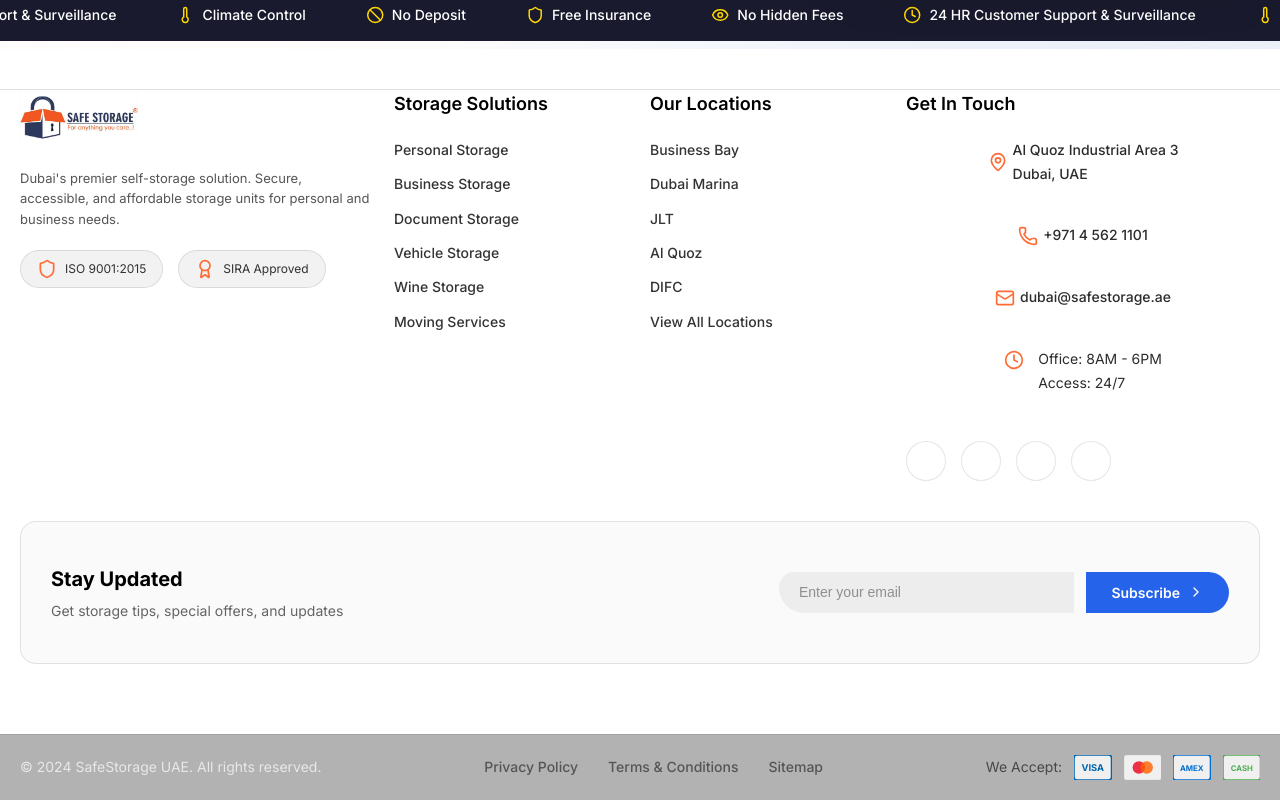
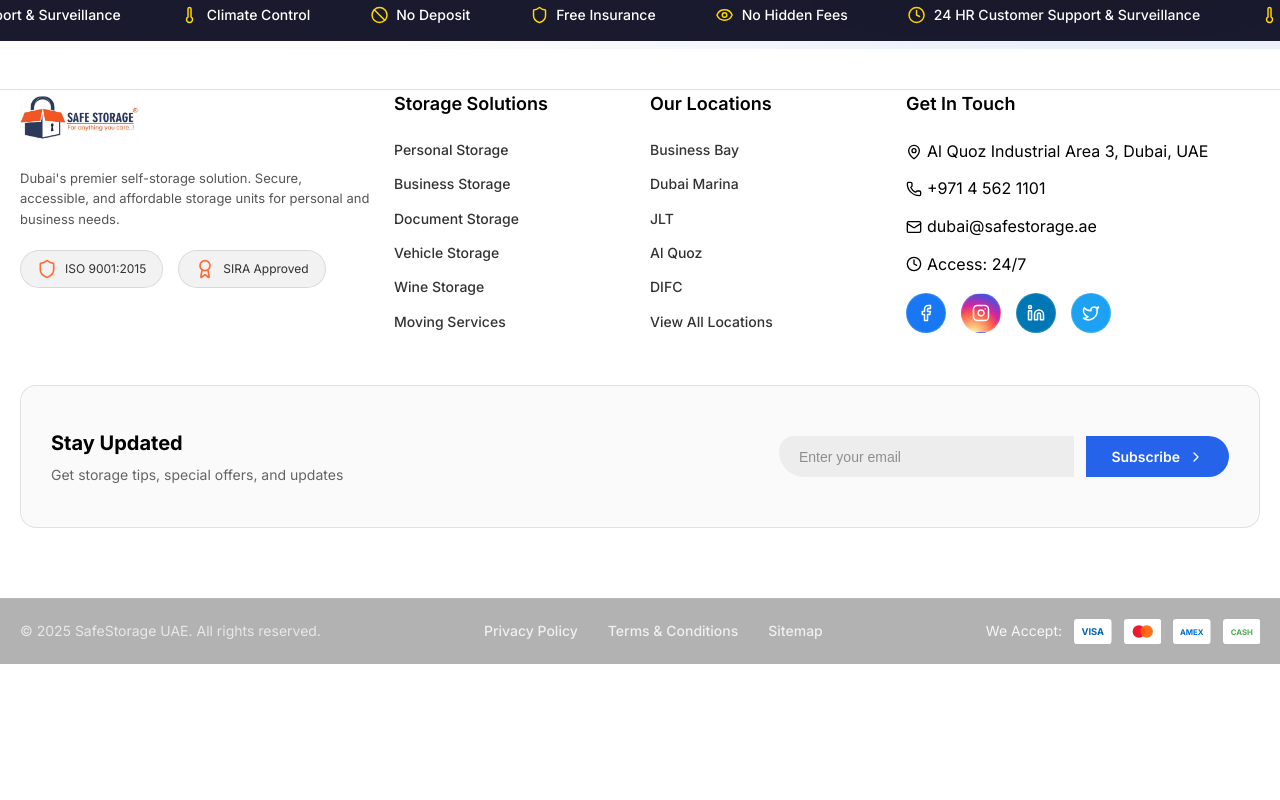
Before and after one commit to safestoragein/safestorage_global, a React (Vite) app: page /uae in a window 1280 px wide. Shown: the part 731-1531 px from the top of the page. After the commit the page ends 1395 px from the top, so only its background shows below. Built offline with nearby package versions, Linux system fonts and the light colour scheme.

Commit message:
Update footer bottom to dark blue background with white text

```diff
--- a/src/components/uae/UAEFooter.css
+++ b/src/components/uae/UAEFooter.css
@@ -163,30 +163,53 @@ a.contact-link:hover svg {
 }
 
 /* Social Links */
+/* ---------- Social Links with Brand Colors ---------- */
 .social-links {
   display: flex;
   gap: 12px;
+  margin-top: 16px;
 }
 
 .social-links a {
-  width: 40px;
-  height: 40px;
   display: flex;
   align-items: center;
   justify-content: center;
-  background: rgba(0, 0, 0, 0.05);
-  border: 1px solid rgba(0, 0, 0, 0.1);
+  width: 36px;
+  height: 36px;
   border-radius: 50%;
-  color: rgba(0, 0, 0, 0.7);
-  transition: all 0.3s;
+  background-color: #ffffff; /* white base for contrast */
+  color: #ffffff;
+  border: 1px solid rgba(255, 255, 255, 0.15);
+  transition: all 0.25s ease-in-out;
 }
 
+/* Facebook */
+.social-links a[aria-label="Facebook"] {
+  background-color: #1877F2;
+}
+
+/* Instagram gradient look */
+.social-links a[aria-label="Instagram"] {
+  background: radial-gradient(circle at 30% 107%, #fdf497 0%, #fdf497 5%, #fd5949 45%, #d6249f 60%, #285AEB 90%);
+}
+
+/* LinkedIn */
+.social-links a[aria-label="LinkedIn"] {
+  background-color: #0077B5;
+}
+
+/* Twitter (now X) */
+.social-links a[aria-label="Twitter"] {
+  background-color: #1DA1F2;
+}
+
+/* Hover effect – a subtle glow */
 .social-links a:hover {
-  background: #ff6b35;
-  border-color: #ff6b35;
-  color: white;
-  transform: translateY(-3px);
+  transform: translateY(-2px);
+  box-shadow: 0 4px 10px rgba(255, 255, 255, 0.25);
+  filter: brightness(1.1);
 }
+
 
 /* Newsletter */
 .footer-newsletter {
@@ -267,8 +290,9 @@ a.contact-link:hover svg {
 /* Bottom Bar */
 .footer-bottom {
   padding: 20px 0;
-  background: rgba(0, 0, 0, 0.02);
-  border-top: 1px solid rgba(0, 0, 0, 0.1);
+  background: #1e3a5f;
+  border-top: 1px solid rgba(255, 255, 255, 0.1);
+  color: white;
 }
 
 .bottom-content {
@@ -280,7 +304,7 @@ a.contact-link:hover svg {
 
 .copyright p {
   font-size: 14px;
-  color: rgba(0, 0, 0, 0.6);
+  color: rgba(255, 255, 255, 0.9);
   margin: 0;
 }
 
@@ -290,14 +314,14 @@ a.contact-link:hover svg {
 }
 
 .legal-links a {
-  color: #555555 !important;
+  color: rgba(255, 255, 255, 0.8) !important;
   text-decoration: none;
   font-size: 14px;
   transition: color 0.3s;
 }
 
 .legal-links a:hover {
-  color: #ff6b35 !important;
+  color: #ff9b65 !important;
 }
 
 .payment-methods {
@@ -308,7 +332,7 @@ a.contact-link:hover svg {
 
 .payment-methods span {
   font-size: 14px;
-  color: rgba(0, 0, 0, 0.6);
+  color: rgba(255, 255, 255, 0.9);
 }
 
 .payment-methods img {
--- a/src/components/uae/UAEFooter.jsx
+++ b/src/components/uae/UAEFooter.jsx
@@ -1,6 +1,10 @@
 import React from 'react';
 import { Link } from 'react-router-dom';
-import { Phone, Mail, MapPin, Clock, Facebook, Instagram, Linkedin, Twitter, ChevronRight, Shield, Award } from 'lucide-react';
+import {
+  Phone, Mail, MapPin, Clock,
+  Facebook, Instagram, Linkedin, Twitter,
+  ChevronRight, Shield, Award
+} from 'lucide-react';
 import safeStorageLogo from '../../assets/safestorage-logo.jpeg';
 import './UAEFooter.css';
 
@@ -15,7 +19,7 @@ const UAEFooter = () => {
             <div className="footer-column company-info">
               <img src={safeStorageLogo} alt="SafeStorage" className="footer-logo" />
               <p className="company-description">
-                Dubai's premier self-storage solution. Secure, accessible,
+                Dubai&apos;s premier self-storage solution. Secure, accessible,
                 and affordable storage units for personal and business needs.
               </p>
               <div className="certifications">
@@ -56,35 +60,16 @@ const UAEFooter = () => {
               </ul>
             </div>
 
-            {/* Contact & Hours */}
+            {/* Get In Touch (Active Section) */}
             <div className="footer-column">
               <h3>Get In Touch</h3>
-              <div className="contact-info">
-                <a href="https://maps.google.com/?q=Al+Quoz+Industrial+Area+3+Dubai+UAE" target="_blank" rel="noopener noreferrer" className="contact-item contact-link">
-                  <MapPin size={16} />
-                  <div>
-                    <div>Al Quoz Industrial Area 3</div>
-                    <div>Dubai, UAE</div>
-                  </div>
-                </a>
-                <a href="tel:+97145621101" className="contact-item contact-link">
-                  <Phone size={16} />
-                  <span>+971 4 562 1101</span>
-                </a>
-                <a href="mailto:dubai@safestorage.ae" className="contact-item contact-link">
-                  <Mail size={16} />
-                  <span>dubai@safestorage.ae</span>
-                </a>
-                <div className="contact-item">
-                  <Clock size={16} />
-                  <div>
-                    <div>Office: 8AM - 6PM</div>
-                    <div>Access: 24/7</div>
-                  </div>
-                </div>
-              </div>
+              <ul className="footer-links">
+                <li><MapPin size={16} className="contact-icon" />Al Quoz Industrial Area 3, Dubai, UAE</li>
+                <li><Phone size={16} className="contact-icon" />+971 4 562 1101</li>
+                <li><Mail size={16} className="contact-icon" />dubai@safestorage.ae</li>
+                <li><Clock size={16} className="contact-icon" />Access: 24/7</li>
+              </ul>
 
-              {/* Social Links */}
               <div className="social-links">
                 <a href="#" aria-label="Facebook"><Facebook size={18} /></a>
                 <a href="#" aria-label="Instagram"><Instagram size={18} /></a>
@@ -92,6 +77,50 @@ const UAEFooter = () => {
                 <a href="#" aria-label="Twitter"><Twitter size={18} /></a>
               </div>
             </div>
+
+            {/* Contact & Hours (Hidden for now) */}
+            {/*
+            <div className="footer-column">
+              <h3>Get In Touch</h3>
+              <div className="contact-info">
+                <div className="contact-item">
+                  <MapPin size={18} className="contact-icon" />
+                  <a
+                    href="https://goo.gl/maps/your-location"
+                    target="_blank"
+                    rel="noopener noreferrer"
+                  >
+                    Al Quoz Industrial Area 3, Dubai, UAE
+                  </a>
+                </div>
+
+                <div className="contact-item">
+                  <Phone size={18} className="contact-icon" />
+                  <a href="tel:+97145621101">+971 4 562 1101</a>
+                </div>
+
+                <div className="contact-item">
+                  <Mail size={18} className="contact-icon" />
+                  <a href="mailto:dubai@safestorage.ae">dubai@safestorage.ae</a>
+                </div>
+
+                <div className="contact-item">
+                  <Clock size={18} className="contact-icon" />
+                  <div className="contact-hours">
+                    <span>Office: 8AM - 6PM</span>
+                    <span>Access: 24/7</span>
+                  </div>
+                </div>
+              </div>
+
+              <div className="social-links">
+                <a href="#" aria-label="Facebook"><Facebook size={18} /></a>
+                <a href="#" aria-label="Instagram"><Instagram size={18} /></a>
+                <a href="#" aria-label="LinkedIn"><Linkedin size={18} /></a>
+                <a href="#" aria-label="Twitter"><Twitter size={18} /></a>
+              </div>
+            </div>
+            */}
           </div>
 
           {/* Newsletter */}
@@ -122,7 +151,7 @@ const UAEFooter = () => {
         <div className="uae-container">
           <div className="bottom-content">
             <div className="copyright">
-              <p>© 2024 SafeStorage UAE. All rights reserved.</p>
+              <p>© 2025 SafeStorage UAE. All rights reserved.</p>
             </div>
             <div className="legal-links">
               <Link to="/uae/privacy">Privacy Policy</Link>
@@ -133,23 +162,23 @@ const UAEFooter = () => {
               <span>We Accept:</span>
               {/* Visa */}
               <svg viewBox="0 0 48 32" height="25">
-                <rect fill="#f0f0f0" stroke="#0066B2" strokeWidth="2" width="48" height="32" rx="4"/>
+                <rect fill="#ffffff" width="48" height="32" rx="4" />
                 <text x="24" y="20" fill="#0066B2" fontSize="12" fontWeight="bold" textAnchor="middle">VISA</text>
               </svg>
               {/* MasterCard */}
               <svg viewBox="0 0 48 32" height="25">
-                <rect fill="#f0f0f0" stroke="#ddd" strokeWidth="1" width="48" height="32" rx="4"/>
-                <circle fill="#EB001B" cx="19" cy="16" r="8" opacity="0.8"/>
-                <circle fill="#FF5F00" cx="29" cy="16" r="8" opacity="0.8"/>
+                <rect fill="#ffffff" width="48" height="32" rx="4" />
+                <circle fill="#EB001B" cx="19" cy="16" r="8" opacity="0.9" />
+                <circle fill="#FF5F00" cx="29" cy="16" r="8" opacity="0.9" />
               </svg>
               {/* Amex */}
               <svg viewBox="0 0 48 32" height="25">
-                <rect fill="#f0f0f0" stroke="#006FCF" strokeWidth="2" width="48" height="32" rx="4"/>
+                <rect fill="#ffffff" width="48" height="32" rx="4" />
                 <text x="24" y="20" fill="#006FCF" fontSize="10" fontWeight="bold" textAnchor="middle">AMEX</text>
               </svg>
               {/* Cash */}
               <svg viewBox="0 0 48 32" height="25">
-                <rect fill="#f0f0f0" stroke="#4CAF50" strokeWidth="2" width="48" height="32" rx="4"/>
+                <rect fill="#ffffff" width="48" height="32" rx="4" />
                 <text x="24" y="20" fill="#4CAF50" fontSize="10" fontWeight="bold" textAnchor="middle">CASH</text>
               </svg>
             </div>
```
